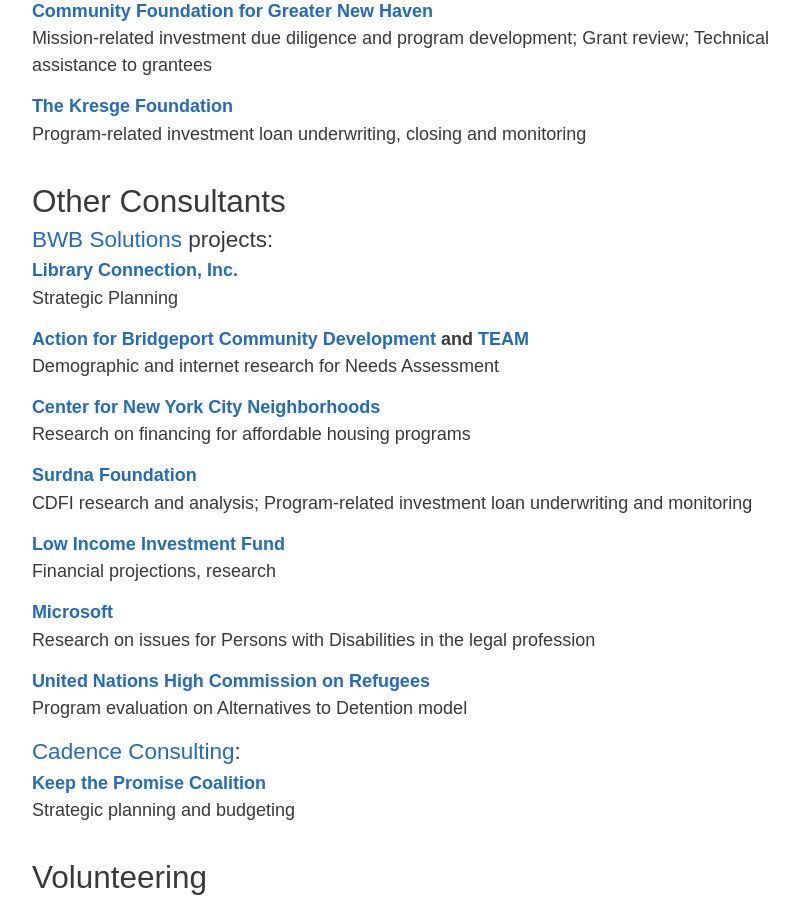
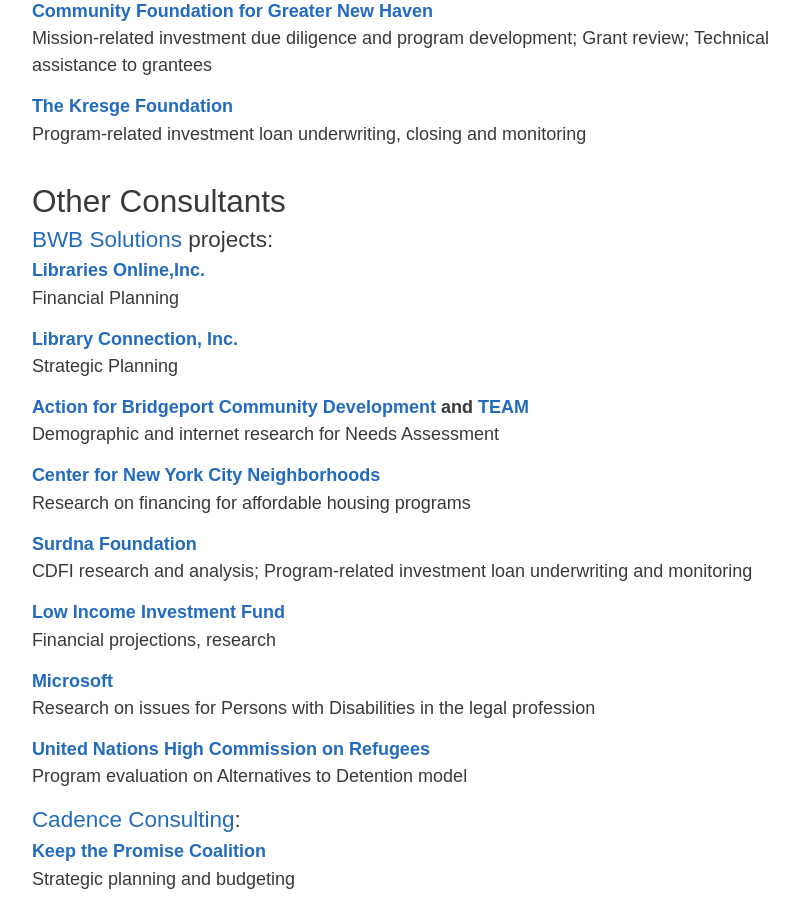
Before and after one commit to ClaireMorduch/clairemorduch, a Jekyll site: the page built from clients.md, in a window 1280 px wide and 900 px high, scrolled down 1697 px. Shown: the whole window, without its empty margins (220-1019 px from the left). Built offline with Jekyll 4.4.1, drawn with Linux system fonts in a browser that asks for light colours.

Commit message:
Update clients.md

```diff
--- a/clients.md
+++ b/clients.md
@@ -68,6 +68,9 @@ Program-related investment loan underwriting, closing and monitoring
 
 #### [BWB Solutions](http://www.bwbsolutions.org/) projects:
 
+##### [Libraries Online,Inc.](http://www.lioninc.org)
+Financial Planning
+
 ##### [Library Connection, Inc.](http://www.libraryconnection.info)
 Strategic Planning
 
```
